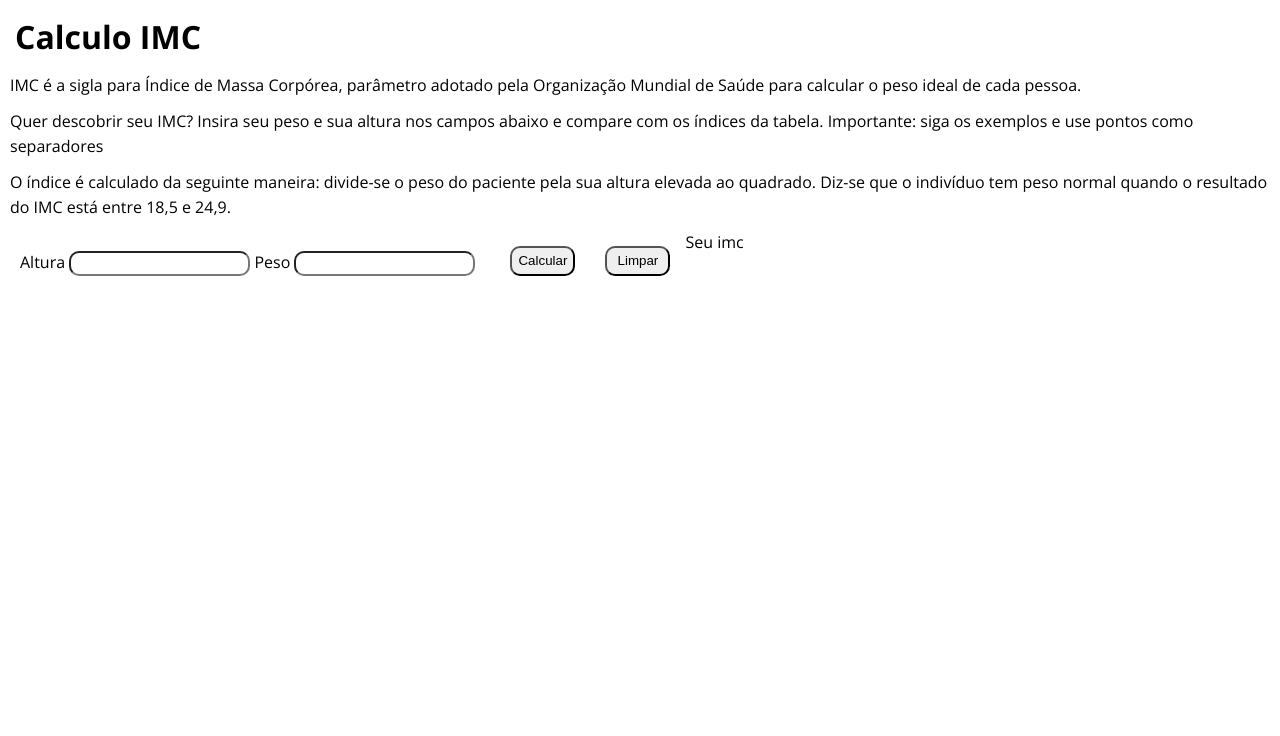
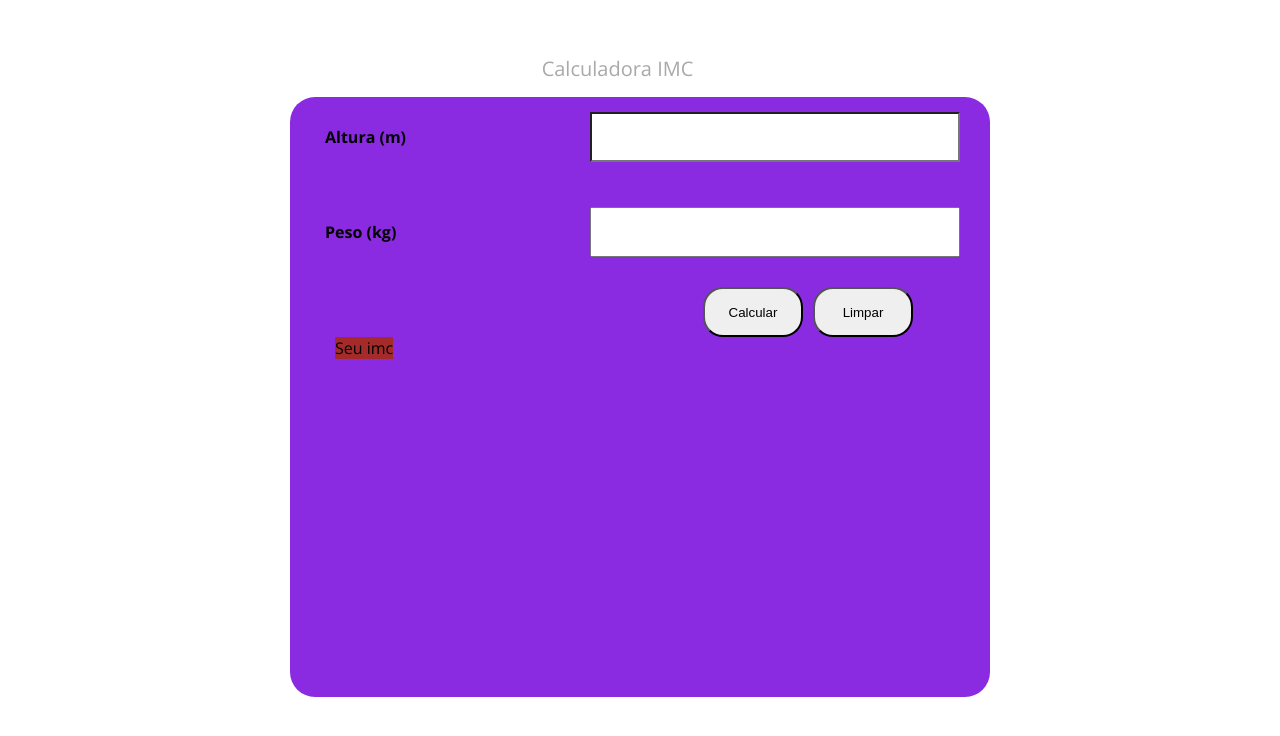
Before and after one commit to isabellyfranklin/calculadora-imc, a plain HTML site: page index.html in a window 1280 px wide. Drawn offline with nearby package versions, Linux system fonts and the light colour scheme.

Commit message:
atualizacoes da calculadora

```diff
--- a/esilos/style.css
+++ b/esilos/style.css
@@ -9,46 +9,79 @@
 }
 
 body{
+    background-color:rgb(255, 255, 255);
     font-family:"Open Sans", sans-serif;
+    margin: 40px;
+
+    display: flex;
+    flex-flow: column nowrap;
+    justify-content: center;
+    align-items: center;
 }
 
 h1{
+    color: rgb(169, 169, 169);
+    margin: 15px;
+    font-size: 20px;
+    font-weight: 400;
+    margin-right: 60px;
+}
+
+main{
+
+    background-color: blueviolet;
+    width: 700px;
+    height: 600px;
+    border-radius: 25px 25px 25px;
+}
+
+div.campo{
+    display: flex;
+    align-items: center;
+    margin-bottom: 15px;
+}
+
+div.campo label{
+    width: 250px;
+    font-weight: bolder;
+    margin-left: 35px;
+}
+
+
+input{
     margin: 15px;
 }
 
-p{
-    line-height:1.6 ;
-    margin: 10px;
-}
-
-.calculadora{
-    display: flex;
-    ale
-}
-
-div.calculadorImc{
-    margin: 20px;
-}
-
 #peso{
-    height: 25px;
-    border-radius: 10px;
+    width: 370px;
+    height: 50px;
+    border-radius: 0 solid black;
 }
 
 #altura{
-    height: 25px;
-    border-radius: 10px;
+    width: 370px;
+    height: 50px;
+    border-radius: 0;
 }
 
 div.botoes{
     display: flex;
-    flex-direction: row;
-    align-items: start;
+    align-items: end;
+
+    justify-content: flex-end;
+    width: 623px;
 }
 
 button{
-    width: 65px;
-    height: 30px;
-    margin: 15px;
-    border-radius:10px ;
+    width: 100px;
+    height: 50px;
+    margin-left: 10px;
+    border-radius: 20px;
 }
+
+output{
+    width: 250px;
+    background-color: brown;
+    margin: 45px;
+    text-align: center;
+}
--- a/index.html
+++ b/index.html
@@ -7,32 +7,35 @@
     <link rel="stylesheet" href="esilos/style.css">
 </head>
 <body>
-    <h1>Calculo IMC </h1>
-    <p>IMC é a sigla para Índice de Massa Corpórea, parâmetro adotado pela Organização Mundial de Saúde para calcular o peso ideal de cada pessoa.</p>
-    <p>Quer descobrir seu IMC? Insira seu peso e sua altura nos campos abaixo e compare com os índices da tabela. Importante: siga os exemplos e use pontos como separadores</p>
-    <p>O índice é calculado da seguinte maneira: divide-se o peso do paciente pela sua altura elevada ao quadrado. Diz-se que o indivíduo tem peso normal quando o resultado do IMC está entre 18,5 e 24,9.</p>
+    <h1>Calculadora IMC</h1>
 
-    <div class="calculadora">
+    <main>
+        <div class="campo">
+            <label for="altura">Altura  (m)</label>
+            <input type="number" id="altura">
+        </div>
+        <div class="campo">
+            <label for="peso">Peso (kg)</label>
+            <input type="number" id="peso">
+        </div>
+        <div class="botoes">
+            <div class="botao01">
+                <button
+                 id="calculador" onclick="calcular()">Calcular
+                </button>
+            </div>
 
-        <div class="calculadorImc">
-        <label for="altura">Altura
-            <input type="number" id="altura">
-        </label>
-        <label for="peso">Peso
-            <input type="number" id="peso">
-        </label>
+            <div class="botao02">
+                <button
+                 onclick="limpar()">Limpar
+                </button>
+            </div>
+
         </div>
-
-        <div class="botoes">
-        <button id="calculador" onclick="calcular()">Calcular</button>
-
-        <button onclick="limpar()">Limpar</button>
-        </div>
-
-        <output id="resultado">Seu imc</output>
+         <output id="resultado">Seu imc</output>
+    </main>
 
 
-    </div>
 
     <script src="calculo.js"></script>
 </body>
```
